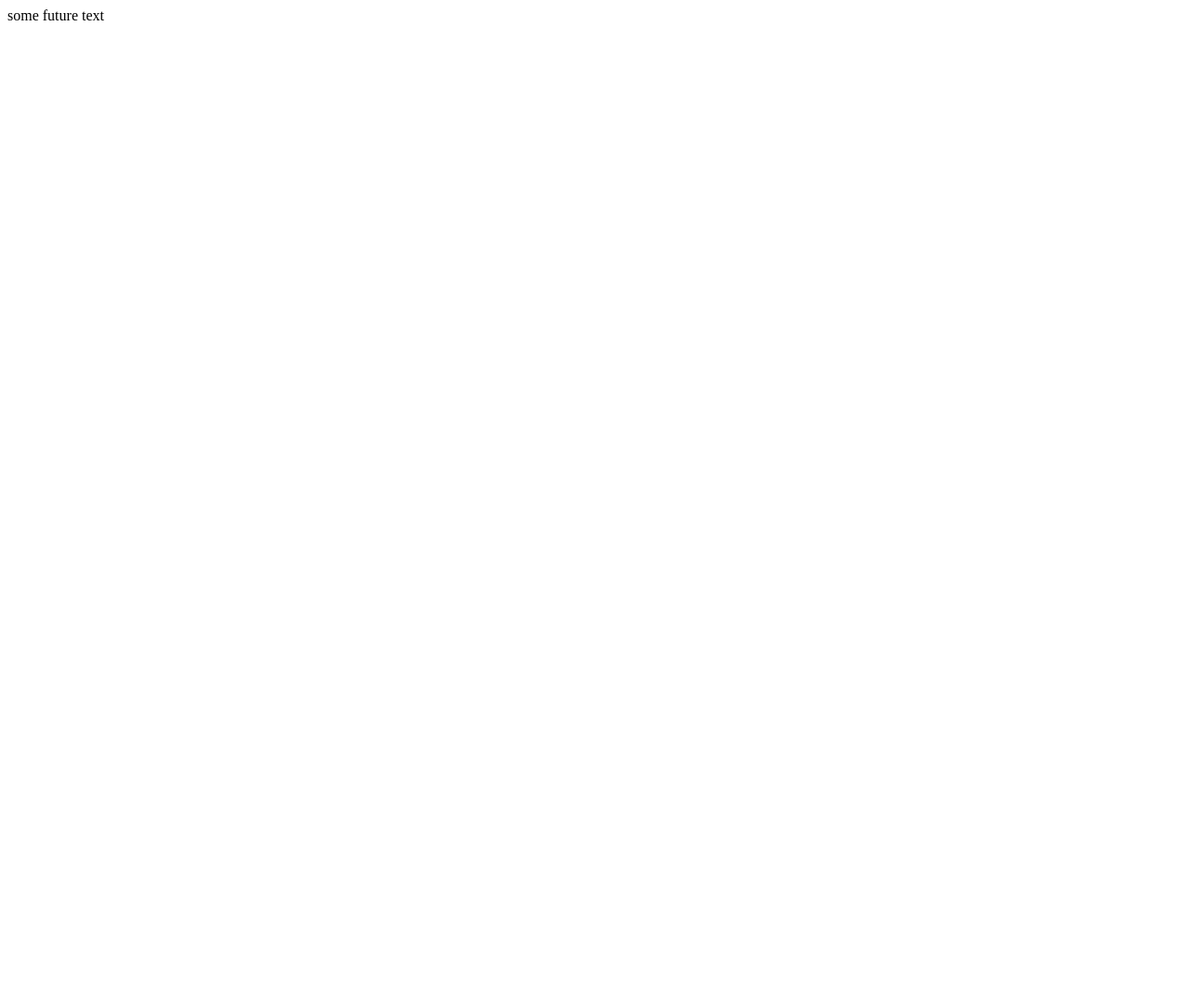
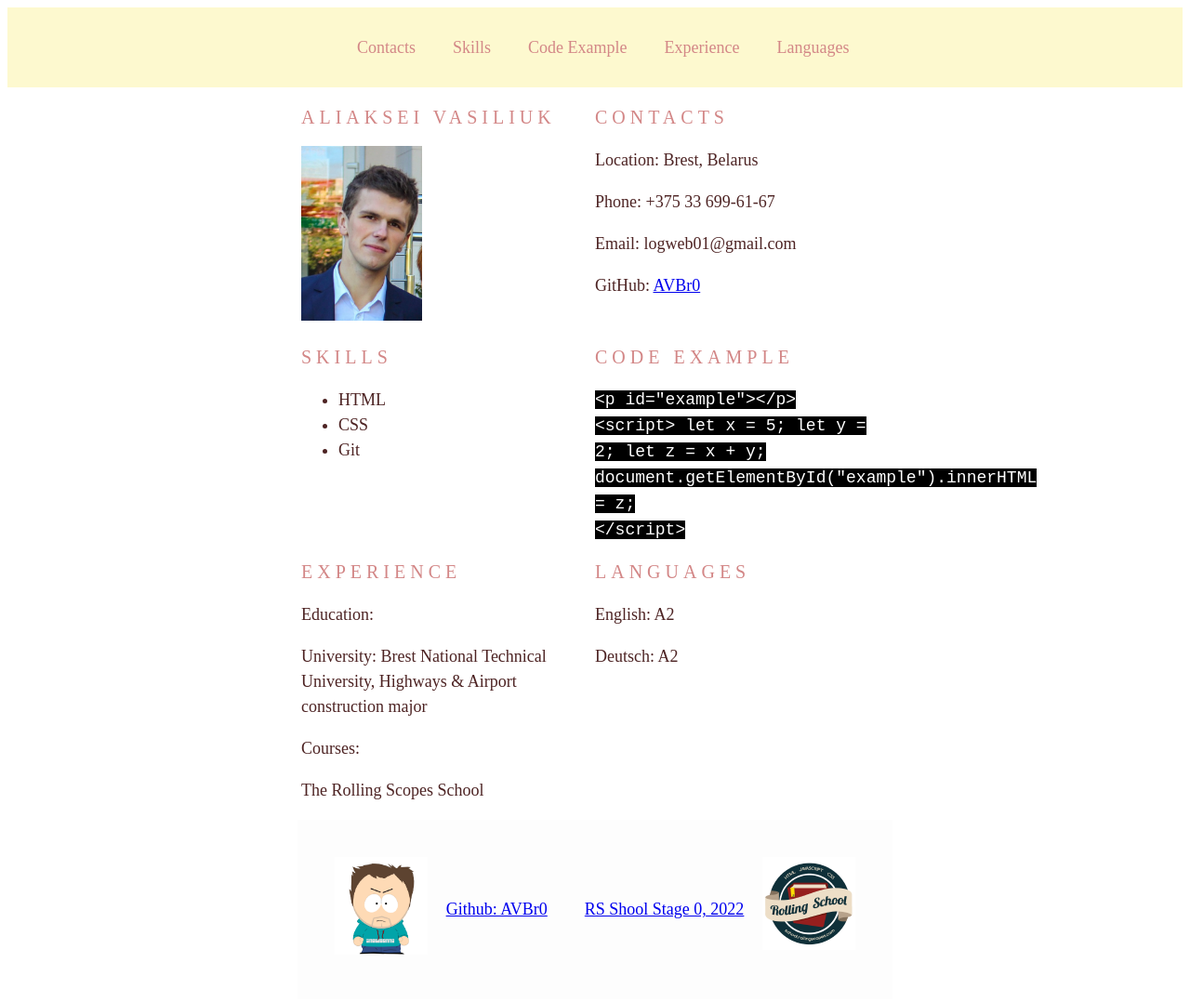
Before and after one commit to AVBr0/rsschool-cv, a plain HTML site: page index.html in a window 1280 px wide. Shown: the whole page at 93% size. Before the commit the page ends 800 px from the top, so only its background shows below. Drawn offline with Linux system fonts and the light colour scheme.

Commit message:
feat: add CV3 task

```diff
--- a/index.html
+++ b/index.html
@@ -1 +1,101 @@
-some future text
+<!DOCTYPE html>
+<html lang="en">
+<head>
+    <meta charset="UTF-8">
+    <meta http-equiv="X-UA-Compatible" content="IE=edge">
+    <meta name="viewport" content="width=device-width, initial-scale=1.0">
+    <title>CV</title>
+    <link rel="stylesheet" href="style.css">
+    <link rel="icon" href="assets/avatar.ico">
+</head>
+<body>
+    <header class="header-container">
+        <div class="container">
+            <nav class="nav">
+                <ul class="nav-list">
+                  <li class="nav-item"><a href="#contacts" class="nav-link">Contacts</a></li>
+                  <li class="nav-item"><a href="#skills" class="nav-link">Skills</a></li>
+                  <li class="nav-item"><a href="#code-example" class="nav-link">Code Example</a></li>
+                  <li class="nav-item"><a href="#experience" class="nav-link">Experience</a></li>
+                  <li class="nav-item"><a href="#languages" class="nav-link">Languages</a></li>
+                </ul>
+              </nav>
+        </div>
+    </header>
+
+
+    <main>
+        <div class="container">
+            <section class="section" id="profile">
+                <h1 class="section-title">Aliaksei Vasiliuk</h1>
+                    <img src="/assets/avatar-Photo.jpg" width="130" alt="My Photo">
+            </section>
+
+             <section class="section" id="contacts">
+                <h2 class="section-title">Contacts</h2>
+                    <p>Location: Brest, Belarus</p>
+                    <p>Phone: +375 33 699-61-67</p>
+                    <p>Email: logweb01@gmail.com</p>
+                    <p>GitHub: <a href="https://github.com/AVBr0/">AVBr0</a></p>
+             </section>
+
+            <section class="section" id="skills">
+                <h2 class="section-title">Skills</h2>
+                <ul>
+                    <li>HTML</li>
+                    <li>CSS</li>
+                    <li>Git</li>
+                </ul>
+            </section>
+
+            <section class="section" id="code-example">
+                <h2 class="section-title">Code Example</h2>
+                <code class="background-code">
+                    &lt;p id=&quot;example&quot;&gt;&lt;/p&gt;
+                    <br>
+                    &lt;script&gt;
+                        let x = 5;
+                        let y = 2;
+                        let z = x + y;
+                        document.getElementById(&quot;example&quot;).innerHTML = z;
+                        <br>
+                        &lt;/script&gt;
+                </code>
+            </section>
+
+            <section class="section" id="experience">
+                <h2 class="section-title">Experience</h2>
+                    <p>Education:</p>
+                    <p>University: Brest National Technical University, Highways & Airport construction major</p>
+                    <p>Courses:</p>
+                    <p>The Rolling Scopes School</p>
+            </section>
+
+            <section class="section" id="languages">
+                <h2 class="section-title">Languages</h2>
+                    <p>English: A2</p>
+                    <p>Deutsch: A2</p>
+            </section>
+        </div>
+    </main>
+
+
+    <footer class="footer">
+        <div class="My-avatar">
+            <img src="Assets/avatar.jpg" width="100px" alt="MyAvatar">
+        </div>
+
+        <div class="My-Github">
+            <a href="https://github.com/AVBr0/">Github: AVBr0</a>
+        </div>
+
+        <div class="RSS-link">
+            <a href="https://rs.school/js-stage0/">RS Shool Stage 0, 2022</a>
+        </div>
+
+        <div class="RSS-logo">
+            <img src="assets/rs.png" width="100px" alt="RSS">
+        </div>
+    </footer>
+</body>
+</html>
--- a/style.css
+++ b/style.css
@@ -1 +1,114 @@
-some future styles
+body {
+    display: flex;
+    flex-direction: column;
+    justify-content: space-between;
+    font-family: 'Times New Roman', Times, serif;
+    font-size: 18px;
+    font-weight: 400;
+    line-height: 1.5;
+    color: #4d2323;
+  }
+
+
+  .container {
+    display: flex;
+    width: 50%;
+    flex-wrap: wrap;
+    max-width: 1440px;
+    margin: 0 auto;
+  }
+
+
+  .nav-list {
+    display: flex;
+    justify-content: flex-end;
+    align-items: center;
+    list-style: none;
+  }
+
+
+  .nav-link {
+    padding: 0 20px;
+    line-height: 50px;
+    transition: .3s;
+    text-decoration: none;
+    color: #d38787;
+    transition: color 0.5s;
+  }
+
+
+  html {
+    scroll-behavior: smooth;
+  }
+
+
+  .section-item a {
+    color: #d38787;
+    text-decoration: none;
+    transition: color 0.5s;
+  }
+
+
+  .section-item a:hover {
+    color: #aa4343;
+  }
+
+
+  * {
+    box-sizing: border-box;
+  }
+
+  .section {
+    width: 50%;
+  }
+
+
+  @media (max-width: 768px) {
+    .section {
+      width: 100%;
+    }
+  }
+
+
+  .section-title {
+    font-size: 20px;
+    font-weight: 400;
+    text-transform: uppercase;
+    letter-spacing: 5px;
+    color: #d38787;
+  }
+
+.header-container {
+    background-color: rgba(253, 247, 192, 0.753);
+}
+
+.footer {
+    display: flex;
+    background-color: rgba(253, 253, 253, 0.753);
+    padding: 40px;
+    flex-wrap: wrap;
+    margin: 0 auto;
+    color: #d38787;
+}
+
+.My-Github {
+  font-weight: 400;
+  font-family: 'Times New Roman', Times, serif;
+  display: flex;
+  align-items: center;
+  padding: 20px;
+}
+
+.RSS-link {
+  font-weight: 400;
+  font-family: 'Times New Roman', Times, serif;
+  display: flex;
+  align-items: center;
+  padding: 20px;
+}
+
+.background-code {
+  flex-wrap: wrap;
+  background-color: black;
+  color: white;
+}
```
Also changed, not shown: assets/avatar-Photo.jpg (added), assets/avatar.ico (added), assets/avatar.jpg (added), assets/rs.png (added).
